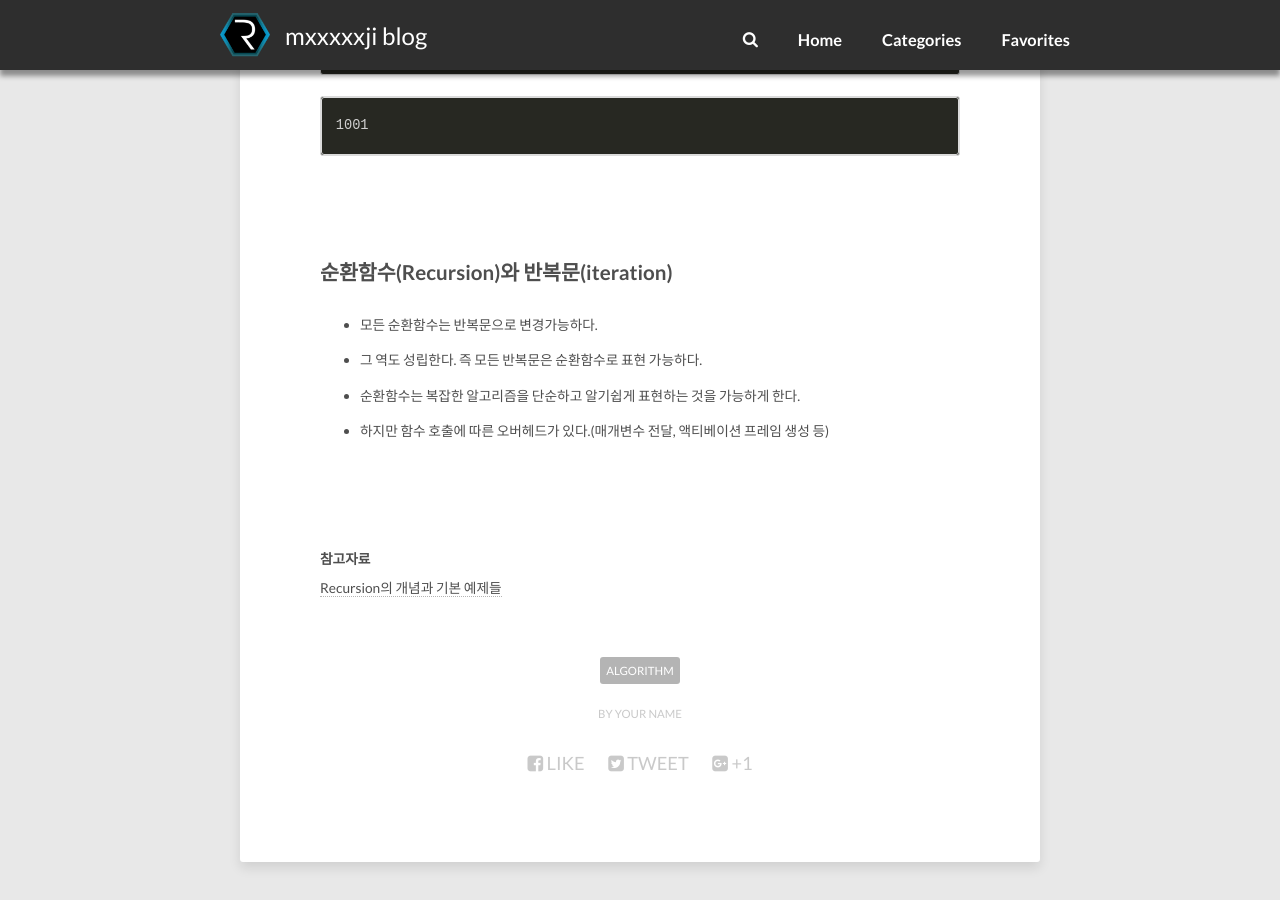
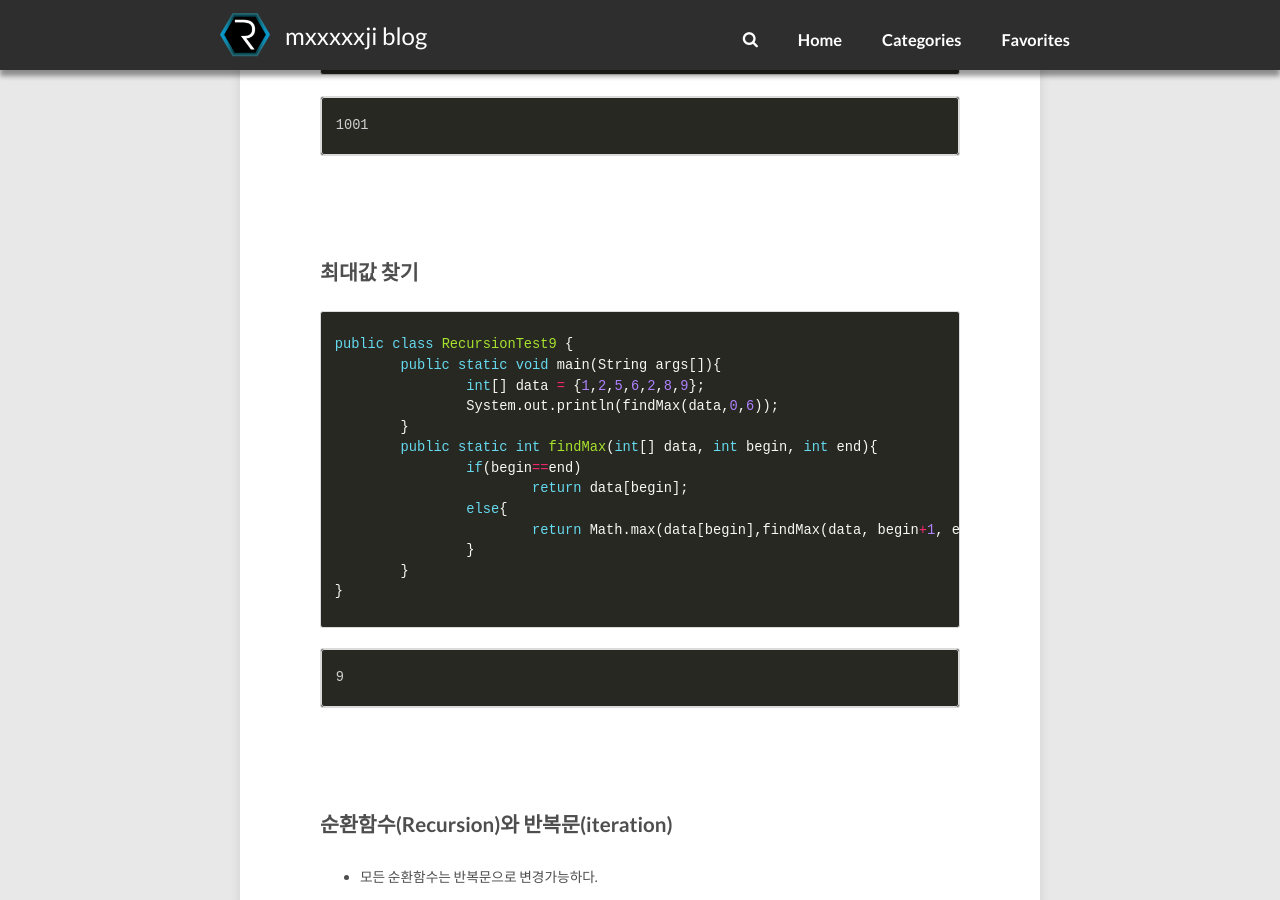
Before and after one commit to mxxxxxji/Mxxxxxji.github.io, a Jekyll site: the page built from _posts/2020-05-15-Recursion2-post.md, in a window 1280 px wide and 900 px high, scrolled down 2019 px. Built offline with Jekyll 4.4.1, drawn with Linux system fonts in a browser that asks for light colours; nearby versions of some CDN libraries; comment, search, counter and statistics services are not loaded.

Commit message:
Update 2020-05-15-Recursion2-post.md

```diff
--- a/_posts/2020-05-15-Recursion2-post.md
+++ b/_posts/2020-05-15-Recursion2-post.md
@@ -81,6 +81,27 @@ public class RecursionTest8 {
 
 <br/>
 <br/>
+## 최대값 찾기
+{% highlight cpp %}
+public class RecursionTest9 {
+	public static void main(String args[]){
+		int[] data = {1,2,5,6,2,8,9};
+		System.out.println(findMax(data,0,6));
+	}
+	public static int findMax(int[] data, int begin, int end){
+		if(begin==end)
+			return data[begin];
+		else{
+			return Math.max(data[begin],findMax(data, begin+1, end));
+		}
+	}
+}
+{% endhighlight %}
+    {% raw %}
+    9
+    {% endraw %}
+<br/>
+<br/>
 
 ## 순환함수(Recursion)와 반복문(iteration)
 - 모든 순환함수는 반복문으로 변경가능하다.
```
